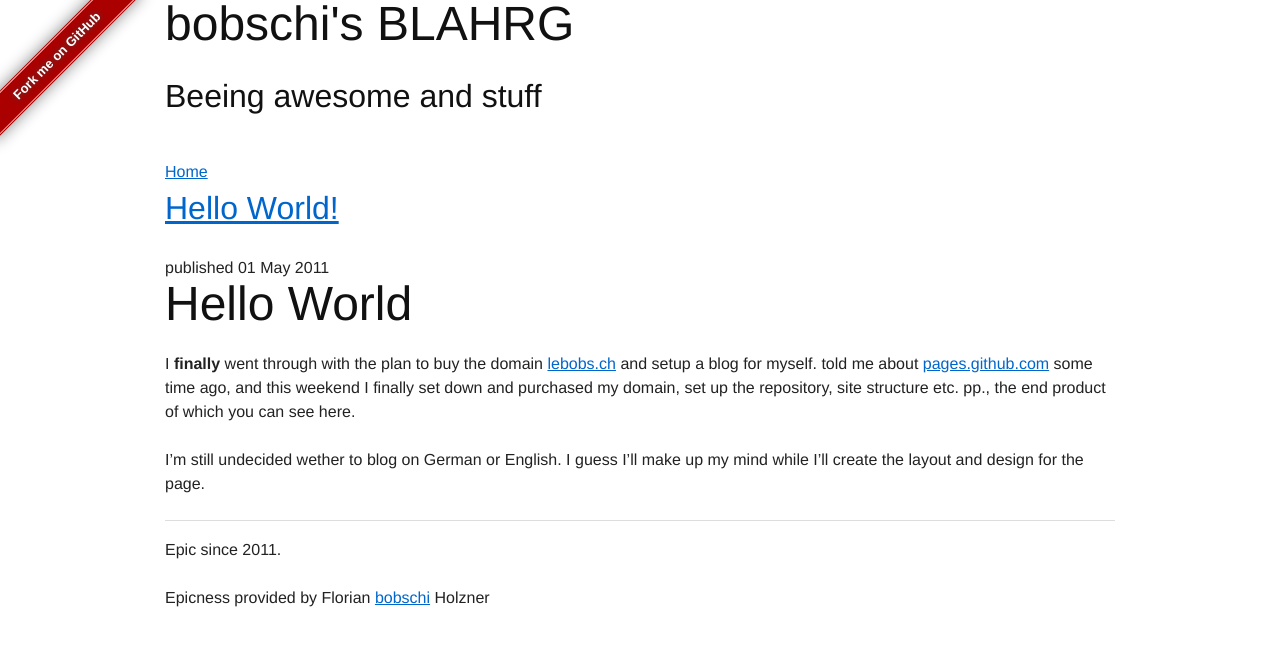
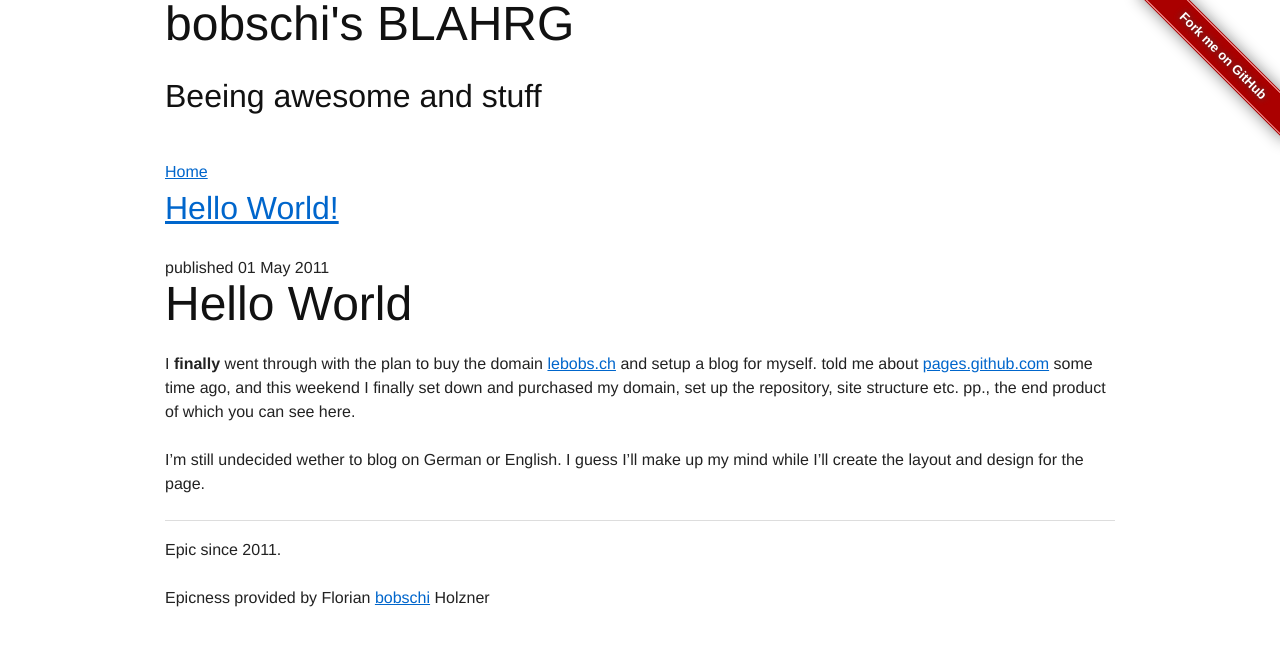
Before and after one commit to bobschi/lebobs.ch, a Jekyll site: the page built from index.markdown, in a window 1280 px wide. Shown: the top 646 px of the page. Built offline with Jekyll 4.4.1, drawn with Linux system fonts in a browser that asks for light colours; Markdown is read by kramdown in place of the engine named in the settings.

Commit message:
still not satisfied with the ribbon

```diff
--- a/stylesheets/screen.css
+++ b/stylesheets/screen.css
@@ -13,6 +13,8 @@ header { height: 10em; }
 	position: absolute;
 	-moz-box-shadow: 0 0 1em #888;
 	-webkit-box-shadow: 0 0 1em #888;
+	-moz-transform: rotate(45deg);
+	-webkit-transform: rotate(45deg);
 }
 .ribbon a {
 	z-index: -1;
@@ -31,13 +33,9 @@ header { height: 10em; }
 .post .ribbon {
 	left: -3.0em;
 	bottom: 2.5em;
-	-moz-transform: rotate(45deg);
-	-webkit-transform: rotate(45deg);
 }
 
 .default .ribbon {
-	left: -3.0em;
+	right: -3.0em;
 	top: 2.5em;
-	-moz-transform: rotate(-45deg);
-	-webkit-transform: rotate(-45deg);
 }
```
